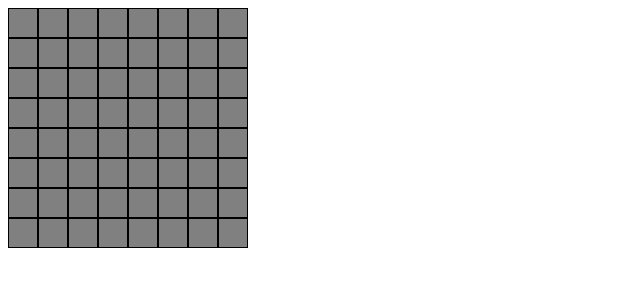
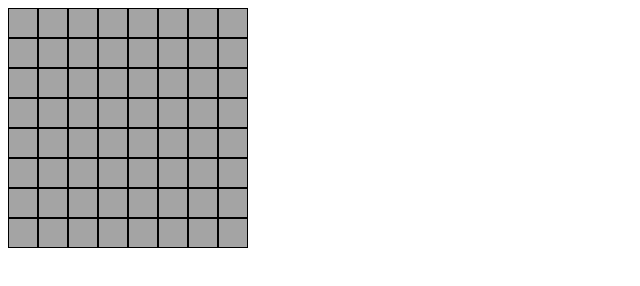
Before and after one commit to ericschiller/minesweeper, a plain HTML site: page index.html in a window 1280 px wide. Shown: the whole page, without its empty margins (0-640 px from the left). Drawn offline with nearby package versions, Linux system fonts and the light colour scheme.

Commit message:
whatever

```diff
--- a/minesweeper.js
+++ b/minesweeper.js
@@ -1,5 +1,6 @@
 var ms = {
   grid_size: 0,
+  mine_size: 0,
   grid: [],
   create_grid : function(size){
     this.grid_size = size;
@@ -13,15 +14,23 @@ var ms = {
     $('#grid .tile').click(function(){
       var t = $(this).attr('id').split('_');
       temp_tile = ms.tile_find(parseInt(t[0]), parseInt(t[1]));
-      $(this).text(temp_tile.find_mines());
       if (temp_tile.mine){
-        $(this).css('background-color', 'red');
+        $(this).css('background-color', 'red').text('☼');
       }
+      else{
+        var mine_count = temp_tile.find_mines();
+        $(this).css('background-color', '#E6E6E6');
+        if (mine_count > 0){
+          $(this).text(mine_count);
+        }
+      }
+
     });
 
 
   },
   mine_generate : function(mines){
+    this.mine_size = mines;
     function getRandomInt(min, max) {
       return Math.floor(Math.random() * (max - min + 1) + min);
     }
@@ -40,6 +49,11 @@ var ms = {
     if(item != undefined && item.x === x && item.y === y){
       return item;
     }
+  },
+  clear: function(){
+    $('.tile').remove();
+    ms.grid = [];
+    ms.init(ms.grid_size, ms.mine_size);
   },
   init: function(size, mines){
     ms.create_grid(size);
--- a/style.css
+++ b/style.css
@@ -1,7 +1,10 @@
 .tile{
   width: 28px;
-  height: 28px;
-  background-color: grey;
+  padding-top: 5px;
+  height: 23px;
+  background-color: #A4A4A4;
   border: 1px solid black;
   float: left;
+  text-align: center;
+  font-family: 'helvetica neue', helvetica;
 }
```
